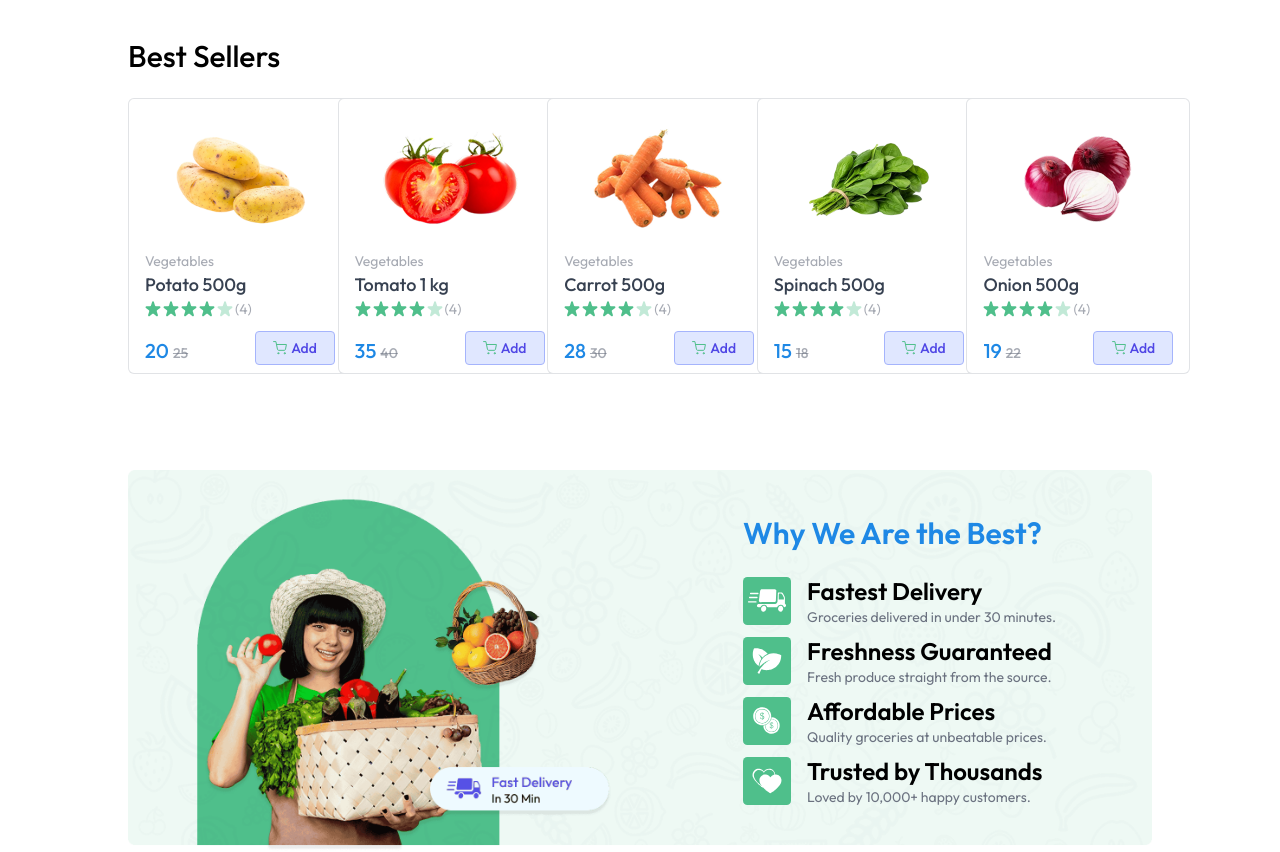
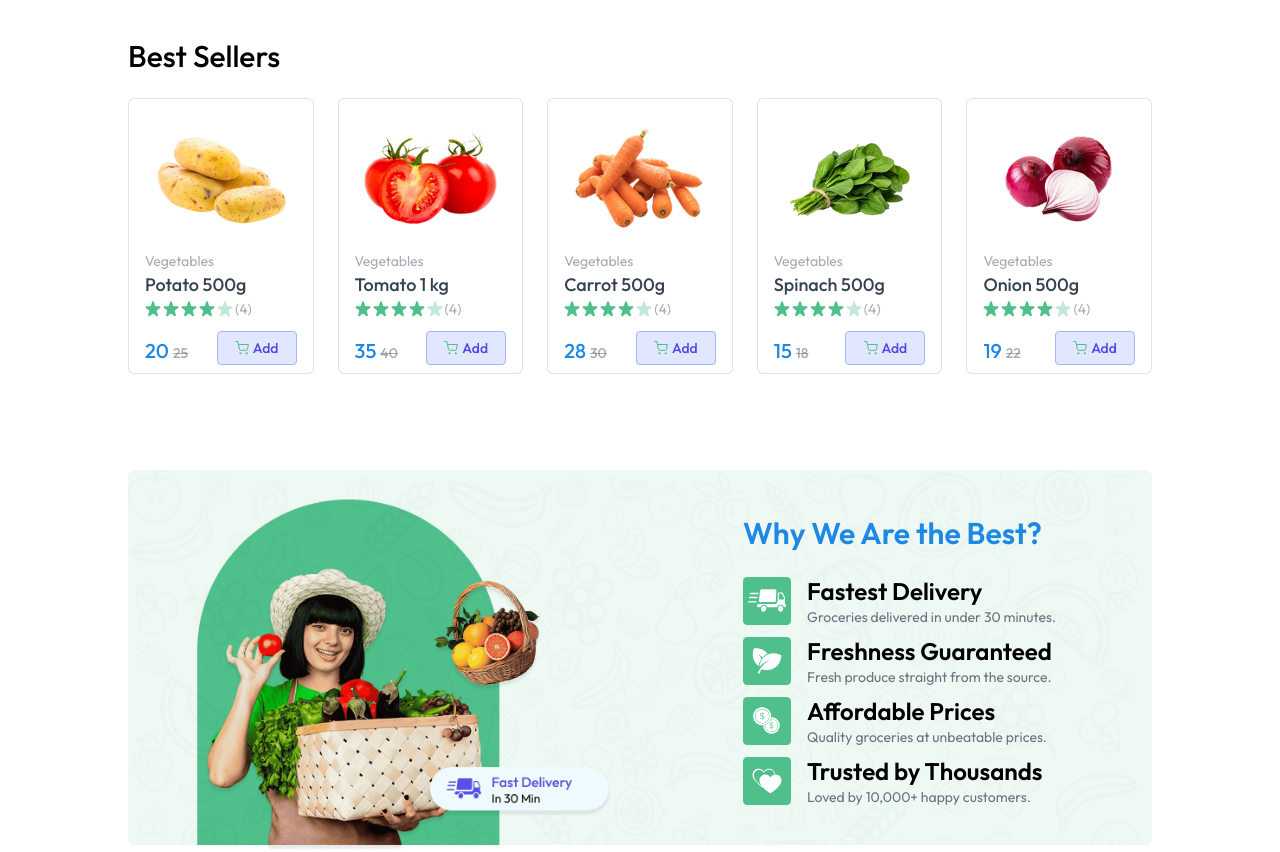
Before and after one commit to Ravi-Katiyar04/QuickBasket, a React (Vite) app in the folder frontend/: page / in a window 1280 px wide. Shown: the part 816-1668 px from the top of the page. Built offline with nearby package versions, Linux system fonts and the light colour scheme.

Commit message:
bestSeller css updated

```diff
--- a/frontend/src/components/ProductCard.jsx
+++ b/frontend/src/components/ProductCard.jsx
@@ -7,7 +7,7 @@
     const {currency, addToCard, cartItems, removeFromCart, navigate}= useAppCOntext();
 
     return product && (
-        <div className="border border-gray-500/20 rounded-md md:px-4 px-3 py-2 bg-white min-w-56 max-w-56 w-full">
+        <div className="border border-gray-500/20 rounded-md md:px-4 px-3 py-2 bg-white w-full">
             <div className="group cursor-pointer flex items-center justify-center px-2">
                 <img className="group-hover:scale-105 transition max-w-26 md:max-w-36" src={product.image[0]} alt={product.name} />
             </div>
```
